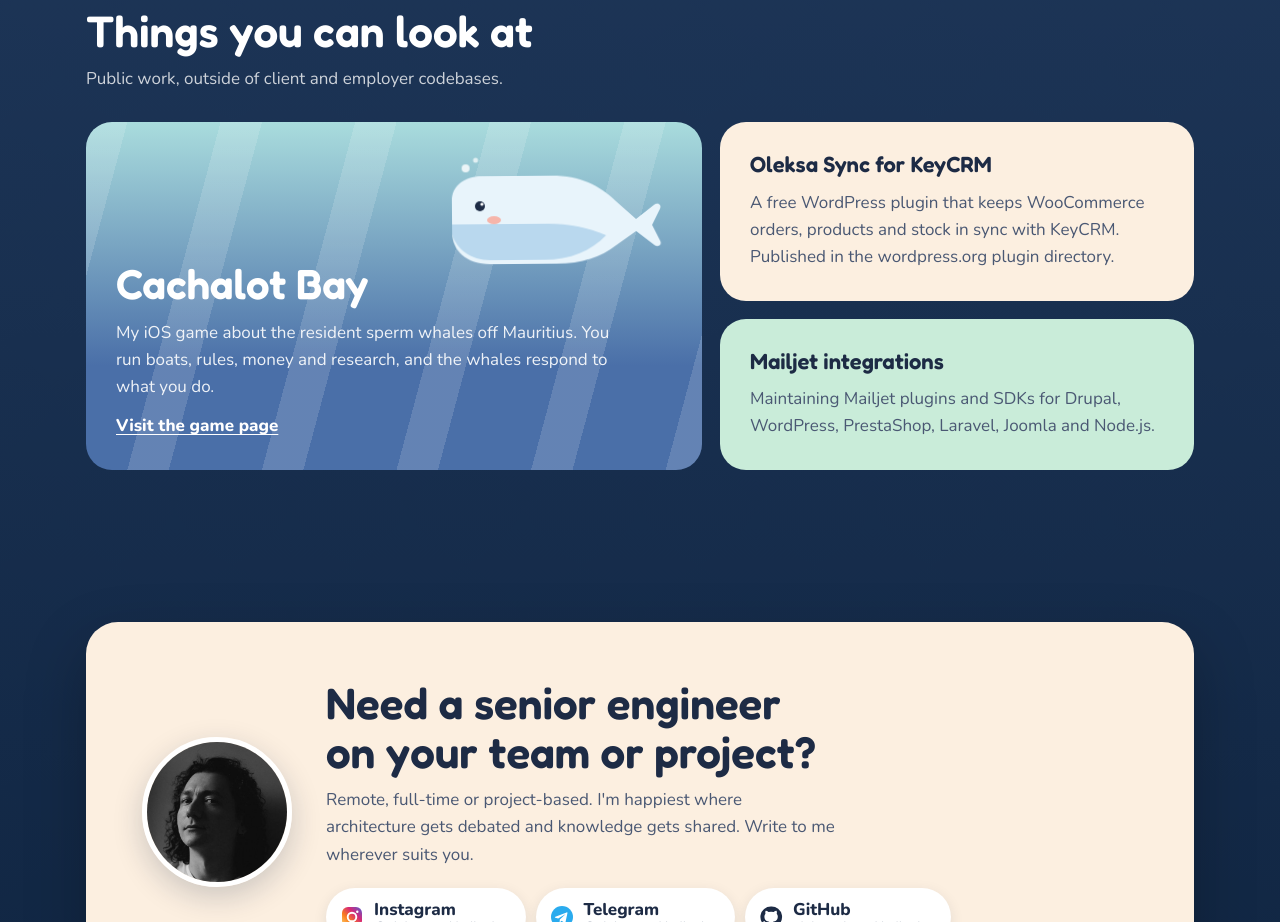
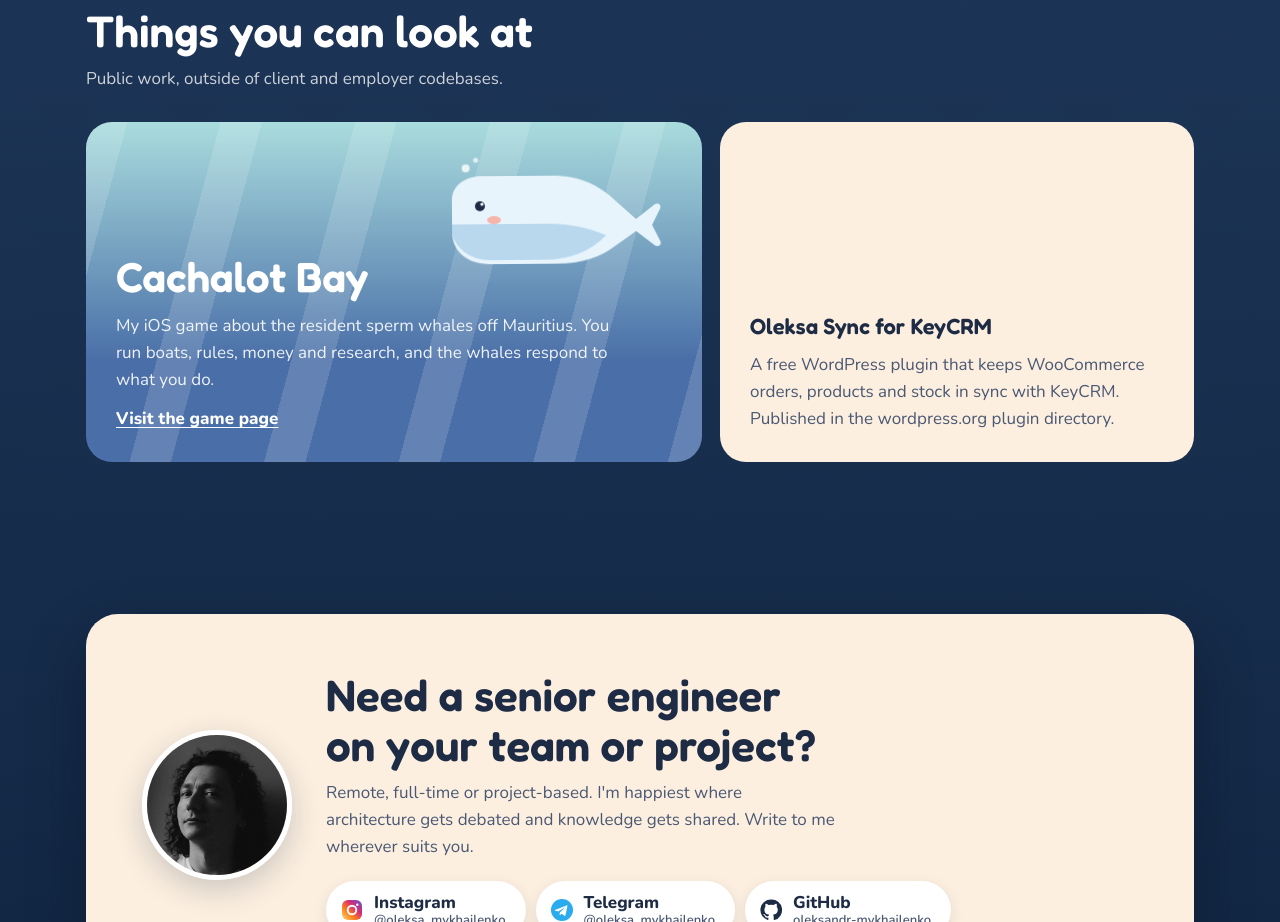
Before and after one commit to oleksandr-mykhailenko/me, a plain HTML site: page index.html in a window 1280 px wide. Shown: the part 2160-3082 px from the top of the page. Drawn offline with nearby package versions, Linux system fonts and the light colour scheme.

Commit message:
Remove Mailjet integrations from projects
Co-Authored-By: Claude Opus 5.5 <noreply@anthropic.com>
Claude-Session: https://claude.ai/code/session_01Kb2hg7cAfXsyULZbvt38tw

```diff
--- a/index.html
+++ b/index.html
@@ -93,13 +93,9 @@
         <span class="where">Visit the game page</span>
       </a>
       <div class="proj-side">
-        <div class="proj cream">
+        <div class="proj cream" style="height:100%;justify-content:flex-end">
           <h3>Oleksa Sync for KeyCRM</h3>
           <p>A free WordPress plugin that keeps WooCommerce orders, products and stock in sync with KeyCRM. Published in the wordpress.org plugin directory.</p>
-        </div>
-        <div class="proj mint">
-          <h3>Mailjet integrations</h3>
-          <p>Maintaining Mailjet plugins and SDKs for Drupal, WordPress, PrestaShop, Laravel, Joomla and Node.js.</p>
         </div>
       </div>
     </div>
@@ -144,7 +140,7 @@ const TECH = [
   { id: "ts",   sym: "Ts", name: "TypeScript", layer: "lang", depth: 3, note: "Default for anything new on Node. Strict types on service contracts, DTOs and shared SDKs.", pairs: ["node","nest","vue"] },
   { id: "node", sym: "No", name: "Node.js",    layer: "lang", depth: 3, note: "APIs, workers and integrations. Comfortable with the event loop, streams, worker threads and hunting memory leaks.", pairs: ["ts","nest","rabbit"] },
   { id: "nest", sym: "Ne", name: "NestJS",     layer: "lang", depth: 3, note: "Main framework for the microservices I extracted from a large PHP monolith: modules, guards, queues, OpenTelemetry tracing.", pairs: ["ts","pg","rabbit","docker"] },
-  { id: "laravel", sym: "Lv", name: "Laravel", layer: "lang", depth: 2, note: "Laravel apps and packages, including a Mailjet SDK integration for Laravel.", pairs: ["php","mysql"] },
+  { id: "laravel", sym: "Lv", name: "Laravel", layer: "lang", depth: 2, note: "Laravel apps and packages.", pairs: ["php","mysql"] },
   { id: "rest", sym: "Ap", name: "REST APIs",  layer: "lang", depth: 3, note: "Designing APIs and, more often, integrating with other people's: auth, retries, idempotency, webhooks, correlation IDs.", pairs: ["php","node","stripe"] },
   { id: "py",   sym: "Py", name: "Python",     layer: "lang", depth: 1, note: "Scripts for data work: migration pipelines, CSV transforms, document generation.", pairs: ["shopify","mysql"] },
 
```
